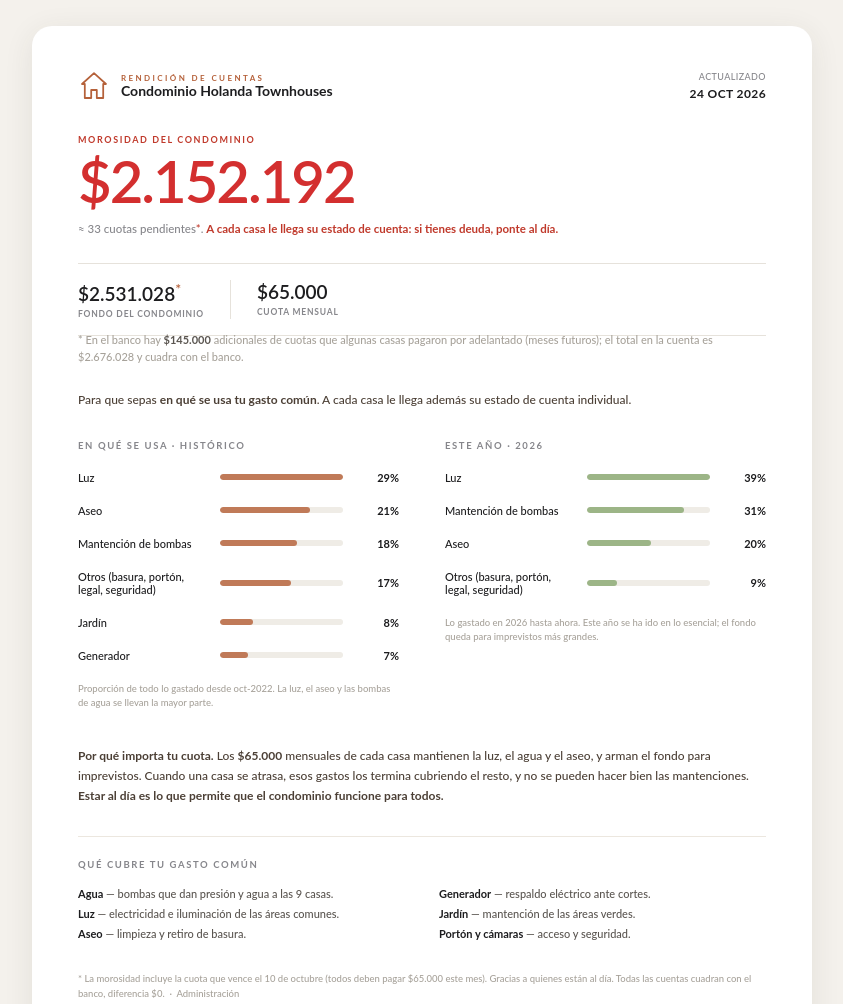
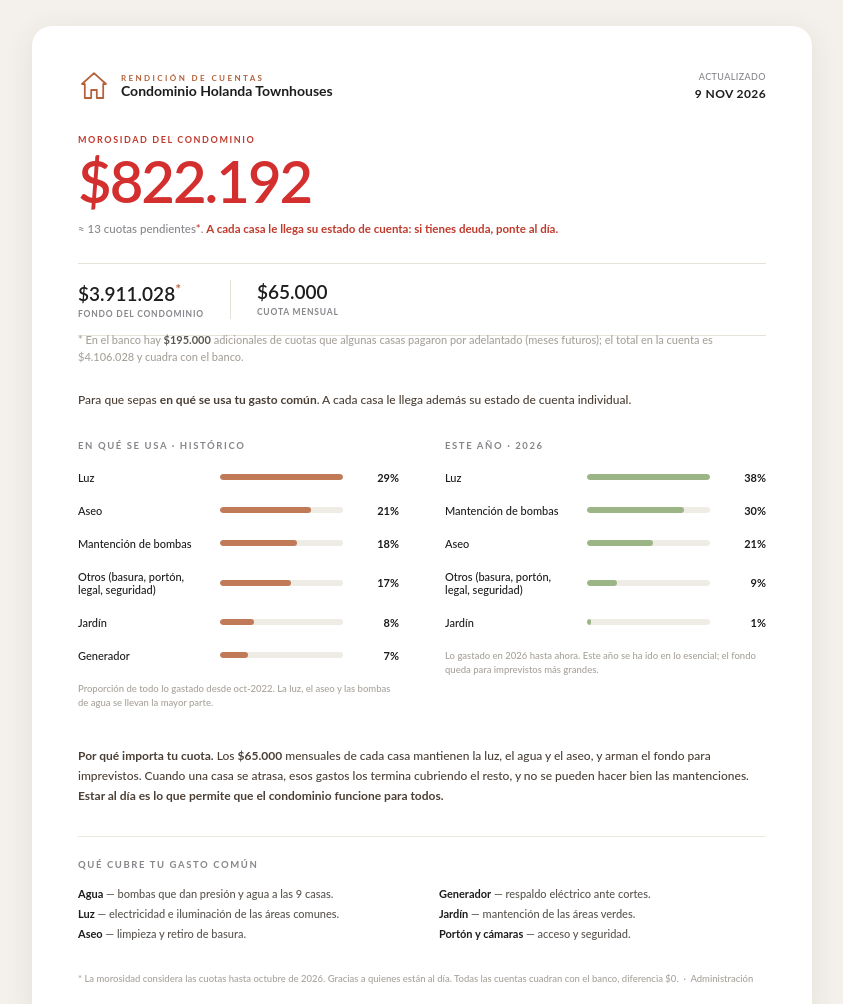
Before and after one commit to amayafernanda/Holanda-Townhouses, a plain HTML site: page index.html in a window 1280 px wide. Shown: the top 1004 px of the page, without its empty margins (218-1061 px from the left). Drawn offline with Linux system fonts and the light colour scheme.

Commit message:
Actualiza rendicion 2026-11-09
Co-Authored-By: Claude Opus 5.5 <noreply@anthropic.com>
Claude-Session: https://claude.ai/code/session_0131r44z7n7wgai7LvT4r3dA

```diff
--- a/index.html
+++ b/index.html
@@ -38,14 +38,14 @@ h2{font-size:9.5px;font-weight:700;letter-spacing:1.6px;text-transform:uppercase
 .foot{margin-top:26px;font-size:9.5px;color:#a7a29a;line-height:1.6;}
 </style></head>
 <body><div class="card">
-<div class="mast"><div class="wm"><svg viewBox="0 0 40 40" width="32" height="32"><path d="M20 4 L35 17.5 L31.5 17.5 L31.5 35 L23.5 35 L23.5 25 L16.5 25 L16.5 35 L8.5 35 L8.5 17.5 L5 17.5 Z" fill="none" stroke="#b5613a" stroke-width="2.2" stroke-linejoin="round"/></svg><div><div class="ey">Rendición de cuentas</div><div class="nm">Condominio Holanda Townhouses</div></div></div><div class="meta">Actualizado<br><b>24 oct 2026</b></div></div>
-<div class="hero"><div class="lb">Morosidad del condominio</div><div class="bg">$2.152.192</div><div class="cap">≈ 33 cuotas pendientes<span style="color:#c0392b">*</span>. <b>A cada casa le llega su estado de cuenta: si tienes deuda, ponte al día.</b></div></div>
-<div class="subs"><div><div class="v">$2.531.028<span style="color:#b5613a;font-size:14px;vertical-align:super">*</span></div><div class="k">Fondo del condominio</div></div><div class="sub2"><div class="v">$65.000</div><div class="k">Cuota mensual</div></div></div>
-<div style="font-size:11px;color:#a7a29a;margin:-14px 0 26px;line-height:1.5">* En el banco hay <b style="color:#5a5550">$145.000</b> adicionales de cuotas que algunas casas pagaron por adelantado (meses futuros); el total en la cuenta es $2.676.028 y cuadra con el banco.</div>
+<div class="mast"><div class="wm"><svg viewBox="0 0 40 40" width="32" height="32"><path d="M20 4 L35 17.5 L31.5 17.5 L31.5 35 L23.5 35 L23.5 25 L16.5 25 L16.5 35 L8.5 35 L8.5 17.5 L5 17.5 Z" fill="none" stroke="#b5613a" stroke-width="2.2" stroke-linejoin="round"/></svg><div><div class="ey">Rendición de cuentas</div><div class="nm">Condominio Holanda Townhouses</div></div></div><div class="meta">Actualizado<br><b>9 nov 2026</b></div></div>
+<div class="hero"><div class="lb">Morosidad del condominio</div><div class="bg">$822.192</div><div class="cap">≈ 13 cuotas pendientes<span style="color:#c0392b">*</span>. <b>A cada casa le llega su estado de cuenta: si tienes deuda, ponte al día.</b></div></div>
+<div class="subs"><div><div class="v">$3.911.028<span style="color:#b5613a;font-size:14px;vertical-align:super">*</span></div><div class="k">Fondo del condominio</div></div><div class="sub2"><div class="v">$65.000</div><div class="k">Cuota mensual</div></div></div>
+<div style="font-size:11px;color:#a7a29a;margin:-14px 0 26px;line-height:1.5">* En el banco hay <b style="color:#5a5550">$195.000</b> adicionales de cuotas que algunas casas pagaron por adelantado (meses futuros); el total en la cuenta es $4.106.028 y cuadra con el banco.</div>
 <div class="intro">Para que sepas <b>en qué se usa tu gasto común</b>. A cada casa le llega además su estado de cuenta individual.</div>
-<div class="cols"><div class="col"><h2>En qué se usa · histórico</h2><div class="erow"><div class="elab">Luz</div><div class="etr"><div class="efi" style="width:100%;background:#c07a58"></div></div><div class="eval">29%</div></div><div class="erow"><div class="elab">Aseo</div><div class="etr"><div class="efi" style="width:73%;background:#c07a58"></div></div><div class="eval">21%</div></div><div class="erow"><div class="elab">Mantención de bombas</div><div class="etr"><div class="efi" style="width:63%;background:#c07a58"></div></div><div class="eval">18%</div></div><div class="erow"><div class="elab">Otros (basura, portón, legal, seguridad)</div><div class="etr"><div class="efi" style="width:58%;background:#c07a58"></div></div><div class="eval">17%</div></div><div class="erow"><div class="elab">Jardín</div><div class="etr"><div class="efi" style="width:27%;background:#c07a58"></div></div><div class="eval">8%</div></div><div class="erow"><div class="elab">Generador</div><div class="etr"><div class="efi" style="width:23%;background:#c07a58"></div></div><div class="eval">7%</div></div><div class="note">Proporción de todo lo gastado desde oct-2022. La luz, el aseo y las bombas de agua se llevan la mayor parte.</div></div>
-<div class="col"><h2>Este año · 2026</h2><div class="erow"><div class="elab">Luz</div><div class="etr"><div class="efi" style="width:100%;background:#9cb587"></div></div><div class="eval">39%</div></div><div class="erow"><div class="elab">Mantención de bombas</div><div class="etr"><div class="efi" style="width:79%;background:#9cb587"></div></div><div class="eval">31%</div></div><div class="erow"><div class="elab">Aseo</div><div class="etr"><div class="efi" style="width:52%;background:#9cb587"></div></div><div class="eval">20%</div></div><div class="erow"><div class="elab">Otros (basura, portón, legal, seguridad)</div><div class="etr"><div class="efi" style="width:24%;background:#9cb587"></div></div><div class="eval">9%</div></div><div class="note">Lo gastado en 2026 hasta ahora. Este año se ha ido en lo esencial; el fondo queda para imprevistos más grandes.</div></div></div>
+<div class="cols"><div class="col"><h2>En qué se usa · histórico</h2><div class="erow"><div class="elab">Luz</div><div class="etr"><div class="efi" style="width:100%;background:#c07a58"></div></div><div class="eval">29%</div></div><div class="erow"><div class="elab">Aseo</div><div class="etr"><div class="efi" style="width:74%;background:#c07a58"></div></div><div class="eval">21%</div></div><div class="erow"><div class="elab">Mantención de bombas</div><div class="etr"><div class="efi" style="width:63%;background:#c07a58"></div></div><div class="eval">18%</div></div><div class="erow"><div class="elab">Otros (basura, portón, legal, seguridad)</div><div class="etr"><div class="efi" style="width:58%;background:#c07a58"></div></div><div class="eval">17%</div></div><div class="erow"><div class="elab">Jardín</div><div class="etr"><div class="efi" style="width:28%;background:#c07a58"></div></div><div class="eval">8%</div></div><div class="erow"><div class="elab">Generador</div><div class="etr"><div class="efi" style="width:23%;background:#c07a58"></div></div><div class="eval">7%</div></div><div class="note">Proporción de todo lo gastado desde oct-2022. La luz, el aseo y las bombas de agua se llevan la mayor parte.</div></div>
+<div class="col"><h2>Este año · 2026</h2><div class="erow"><div class="elab">Luz</div><div class="etr"><div class="efi" style="width:100%;background:#9cb587"></div></div><div class="eval">38%</div></div><div class="erow"><div class="elab">Mantención de bombas</div><div class="etr"><div class="efi" style="width:79%;background:#9cb587"></div></div><div class="eval">30%</div></div><div class="erow"><div class="elab">Aseo</div><div class="etr"><div class="efi" style="width:54%;background:#9cb587"></div></div><div class="eval">21%</div></div><div class="erow"><div class="elab">Otros (basura, portón, legal, seguridad)</div><div class="etr"><div class="efi" style="width:24%;background:#9cb587"></div></div><div class="eval">9%</div></div><div class="erow"><div class="elab">Jardín</div><div class="etr"><div class="efi" style="width:3%;background:#9cb587"></div></div><div class="eval">1%</div></div><div class="note">Lo gastado en 2026 hasta ahora. Este año se ha ido en lo esencial; el fondo queda para imprevistos más grandes.</div></div></div>
 <div class="pq"><b>Por qué importa tu cuota.</b> Los <b>$65.000</b> mensuales de cada casa mantienen la luz, el agua y el aseo, y arman el fondo para imprevistos. Cuando una casa se atrasa, esos gastos los termina cubriendo el resto, y no se pueden hacer bien las mantenciones. <b>Estar al día es lo que permite que el condominio funcione para todos.</b></div>
 <div class="cubre"><div class="h">Qué cubre tu gasto común</div><div class="g"><div><b>Agua</b> — bombas que dan presión y agua a las 9 casas.<br><b>Luz</b> — electricidad e iluminación de las áreas comunes.<br><b>Aseo</b> — limpieza y retiro de basura.</div><div><b>Generador</b> — respaldo eléctrico ante cortes.<br><b>Jardín</b> — mantención de las áreas verdes.<br><b>Portón y cámaras</b> — acceso y seguridad.</div></div></div>
-<div class="foot">* La morosidad incluye la cuota que vence el 10 de octubre (todos deben pagar $65.000 este mes). Gracias a quienes están al día. Todas las cuentas cuadran con el banco, diferencia $0. &nbsp;·&nbsp; Administración</div>
+<div class="foot">* La morosidad considera las cuotas hasta octubre de 2026. Gracias a quienes están al día. Todas las cuentas cuadran con el banco, diferencia $0. &nbsp;·&nbsp; Administración</div>
 </div></body></html>
```
